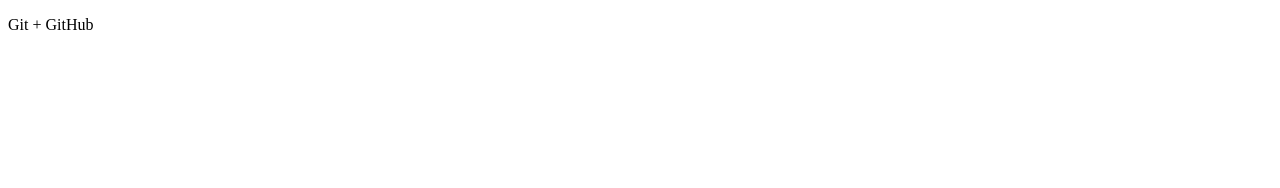
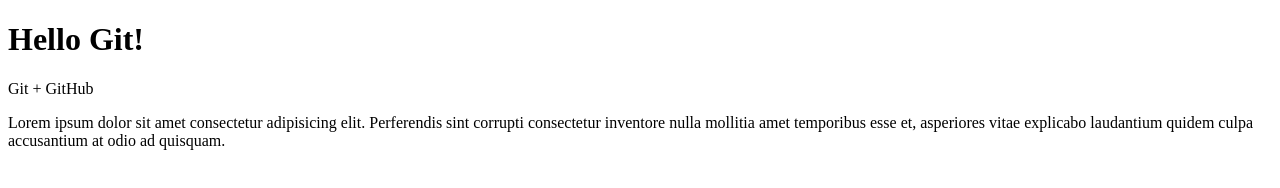
Before and after one commit to AnatoliyStarskiy/gitTest, a plain HTML site: page index.html in a window 1280 px wide. Drawn offline with Linux system fonts and the light colour scheme.

Commit message:
second commit

```diff
--- a/css/style.css
+++ b/css/style.css
@@ -1,3 +1,7 @@
 body {
     background-color: rgb(48, 197, 197);
 }
+
+p {
+    color: rgb(39, 36, 36);
+}
--- a/index.html
+++ b/index.html
@@ -1,14 +1,21 @@
 <!DOCTYPE html>
 <html lang="ru">
+
 <head>
     <meta charset="UTF-8">
     <meta http-equiv="X-UA-Compatible" content="IE=edge">
     <meta name="viewport" content="width=device-width, initial-scale=1.0">
     <title>Работа с Git</title>
 </head>
+
 <body>
 
+    <h1>Hello Git!</h1>
     <p>Git + GitHub</p>
+    <p>Lorem ipsum dolor sit amet consectetur adipisicing elit. Perferendis sint corrupti consectetur inventore nulla
+        mollitia amet temporibus esse et, asperiores vitae explicabo laudantium quidem culpa accusantium at odio ad
+        quisquam.</p>
 
 </body>
+
 </html>
```
